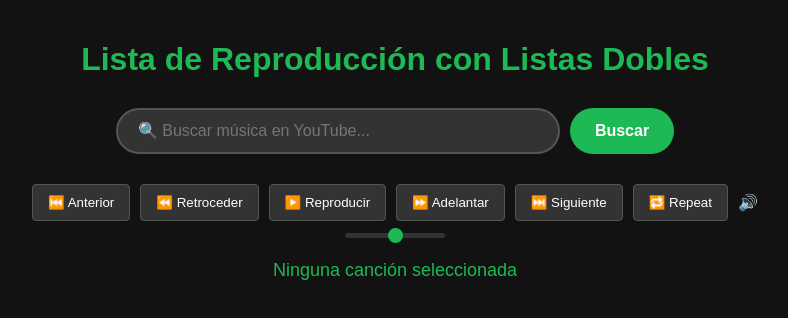
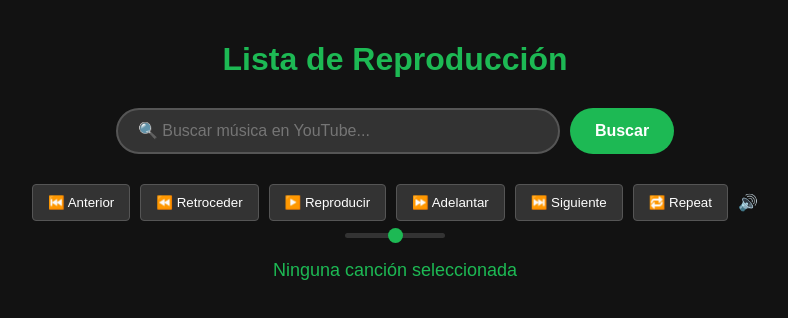
Before and after one commit to DieryValencia/Music, a website with bundled scripts: page index.html in a window 1280 px wide. Shown: the whole page, without its empty margins (245-1033 px from the left). Built offline with nearby package versions, Linux system fonts and the light colour scheme.

Commit message:
reproductor

```diff
--- a/index.html
+++ b/index.html
@@ -8,7 +8,7 @@
 </head>
 <body>
   <div class="container">
-    <h1>Lista de Reproducción con Listas Dobles</h1>
+    <h1>Lista de Reproducción </h1>
     <div class="search-section">
       <input type="text" id="search-input" placeholder="🔍 Buscar música en YouTube...">
       <button id="search-btn">Buscar</button>
```
